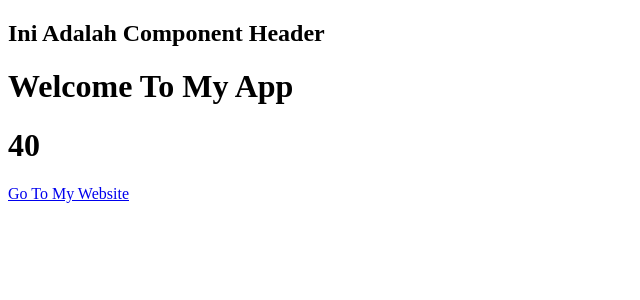
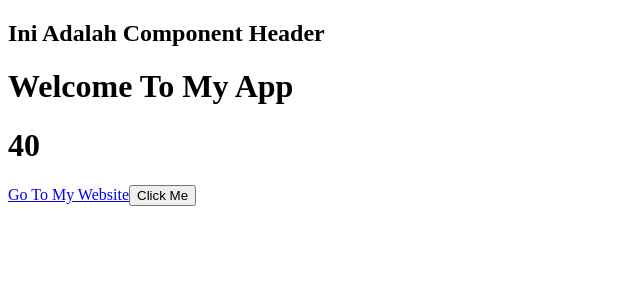
Before and after one commit to luthfimauludy/belajar-reactjs, a React (Create React App) app: page / in a window 1280 px wide. Shown: the top 300 px of the page, without its empty margins (0-640 px from the left). Built offline with nearby package versions, Linux system fonts and the light colour scheme.

Commit message:
Add Click Events

```diff
--- a/src/App.js
+++ b/src/App.js
@@ -5,12 +5,17 @@ function App() {
     const age = 20;
     const link = "https://maribayaeleven.com";
 
+    const clickMe = (name) => {
+        console.log('Hello: '+ name);
+    }
+
     return (
         <div>
             <Header />
             <h1>{ title }</h1>
             <h1>{ age * 2 }</h1>
-            <a href={link}>Go To My Website</a>
+            <a href={ link }>Go To My Website</a>
+            <button onClick={ () => clickMe('Luthfi') }>Click Me</button>
         </div>
     );
 }
```
